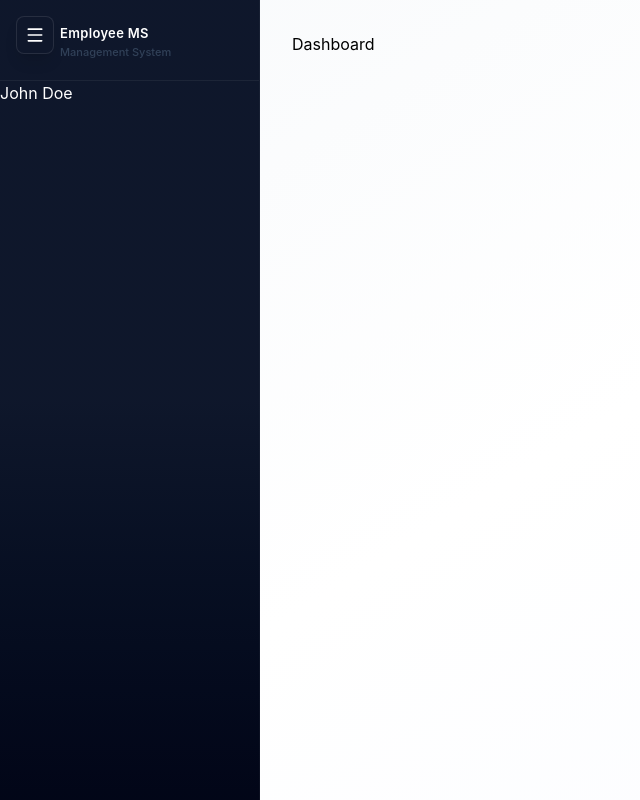
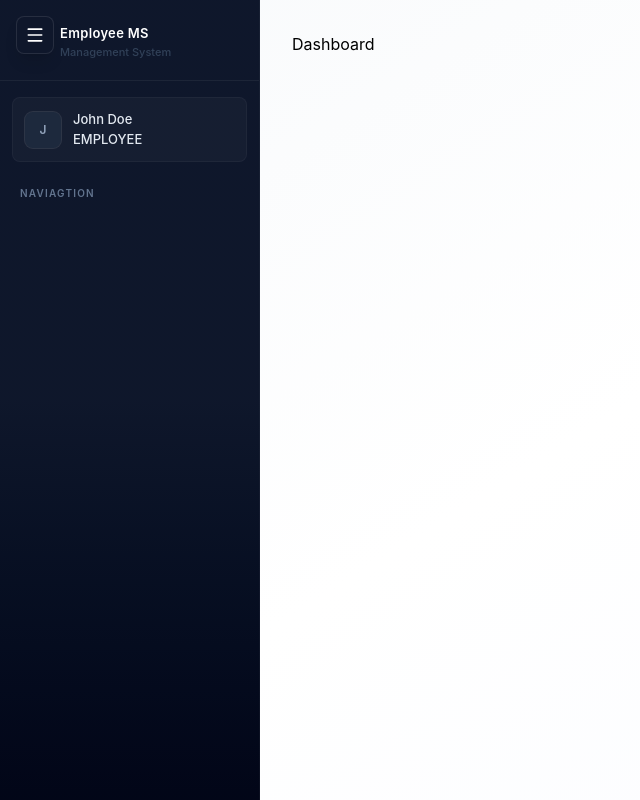
Before and after one commit to FhussainCodes/Full-Stack-EMS, a React (Vite) app in the folder client/: page /dashboard in a window 1280 px wide. Shown: the whole page, without its empty margins (0-640 px from the left). Built offline with nearby package versions, Linux system fonts and the light colour scheme.

Commit message:
Sidebar modifications

```diff
--- a/client/src/components/Sidebar.jsx
+++ b/client/src/components/Sidebar.jsx
@@ -1,7 +1,7 @@
 import React, { useEffect, useState } from 'react'
 import { useLocation } from 'react-router-dom'
 import { dummyProfileData } from '../assets/assets';
-import { MenuIcon, UserIcon, XIcon } from 'lucide-react';
+import { CalendarIcon, DollarSignIcon, FileTextIcon, LayoutGridIcon, MenuIcon, SettingsIcon, UserIcon, XIcon } from 'lucide-react';
 const Sidebar = () => {
     const { pathname } = useLocation();
     const [userName, setUserName] = useState('')
@@ -15,6 +15,42 @@
     useEffect(() => {
         setMobileOpen(false);
     }, [pathname])
+
+    const role = "" || "EMPLOYEE";
+
+    const navItems = [
+        {
+            name:"Dashboard",
+            href: "/dashboard",
+            icon: LayoutGridIcon
+        },
+        role === "ADMIN" ?
+        {
+            name:"Employees",
+            href: "/employees",
+            icon: UserIcon
+        } :
+        {
+            name:"Attendance",
+            href: "/attendance",
+            icon: CalendarIcon
+        },
+        {
+            name:"Leave",
+            href: "/leave",
+            icon: FileTextIcon
+        },
+        {
+            name:"Payslips",
+            href: "/payslips",
+            icon: DollarSignIcon
+        },
+        {
+            name:"Settings",
+            href: "/settings",
+            icon: SettingsIcon
+        },
+    ]
 
     const sideBarContent = (
         <>
@@ -39,9 +75,30 @@
             </div>
 
             {/* user profile card */}
-            {userName}
+            {userName && (
+                <div className='mx-3 mt-4 mb-1 p-3 rounded-lg bg-white/3 border border-white/4' >
+                    <div className='flex items-center gap-3' >
+                        <div className='w-9 h-9 rounded-lg bg-slate-800 flex items-center justify-center ring-1 ring-white/10 shrink-0 ' >
+
+                        <span className='text-slate-400 text-xs font-semibold' >
+                            {userName.charAt(0).toUpperCase()}
+                        </span>
+                        </div>
+                        <div className='min-w-0' >
+                            <p className='text-[13px] font-medium text-slate-200 truncate' >{userName}</p>
+                            <p className='text-[13px] font-medium text-slate-200 truncate' >{role === "ADMIN" ? "ADMINISTRATOR" : "EMPLOYEE"}</p>
+                        </div>
+
+                    </div>
+                </div>
+            ) }
             {/* section label */}
+            <div className='px-5 pt-5 pb-2' >
+                <p className='text-[10px] font-semibold uppercase tracking-[0.12em] text-slate-500 ' >Naviagtion</p>
+
+            </div>
             {/* navigation list */}
+
             {/* logout */}
 
         </>
@@ -60,7 +117,6 @@
             </aside>
 
             {/* sidebar mobile */}
-
             <aside className={`lg:hidden fixed inset-y-0 left-0 w-2 bg-linear-to-b from-slate-900 via-slate-900 to-slate-950 text-white z-50 flex flex-col transform transition-transform duration-300 ${mobileOpen ? "translate-x-0" : "translate-x-full"} `}>
                 {sideBarContent}
             </aside>
```
